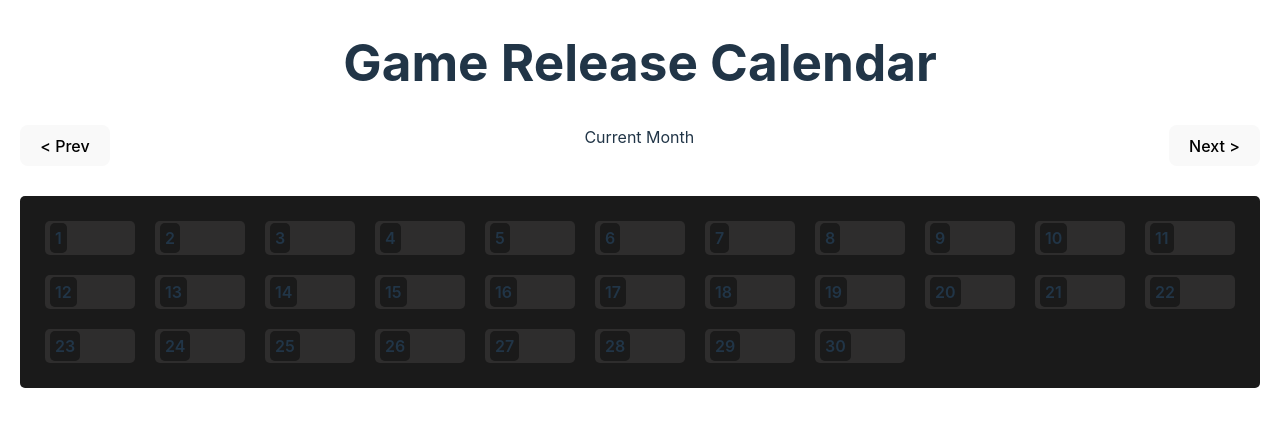
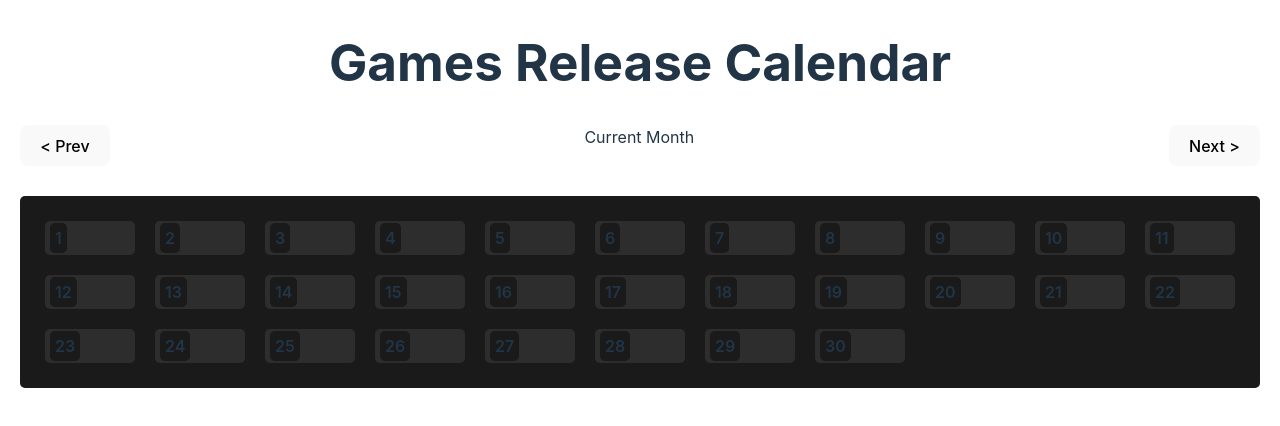
Before and after one commit to priyamsharma2704/GameReleaseCalendar, a React (Vite) app in the folder client/: page / in a window 1280 px wide. Shown: the top 426 px of the page. Built offline with nearby package versions, Linux system fonts and the light colour scheme.

Commit message:
working on logic

```diff
--- a/client/src/Components/Calendar.jsx
+++ b/client/src/Components/Calendar.jsx
@@ -3,6 +3,14 @@ import GameModal from './GameModal.jsx';
 
 function Calendar()
 {
+
+    let currentMonth = new Date().getMonth();
+    let currentYear = new Date().getFullYear();
+    //console.log(currentMonth, currentYear);
+
+    let daysInMonth = new Date(currentYear, currentMonth + 1, 0).getDate();
+    console.log(daysInMonth);
+
 
     let months = [1,2,3,4,5,6,7,8,9,10,11,12,13,14,15,16,17,18,19,20,21,22,23,24,25,26,27,28,29,30];
 
--- a/client/src/Components/Header.jsx
+++ b/client/src/Components/Header.jsx
@@ -4,7 +4,7 @@ function Header()
     return(
         <>
             <div className="heading">
-                <h1>Game Release Calendar</h1>
+                <h1>Games Release Calendar</h1>
             </div>
 
             <div className="btn-con">
```
